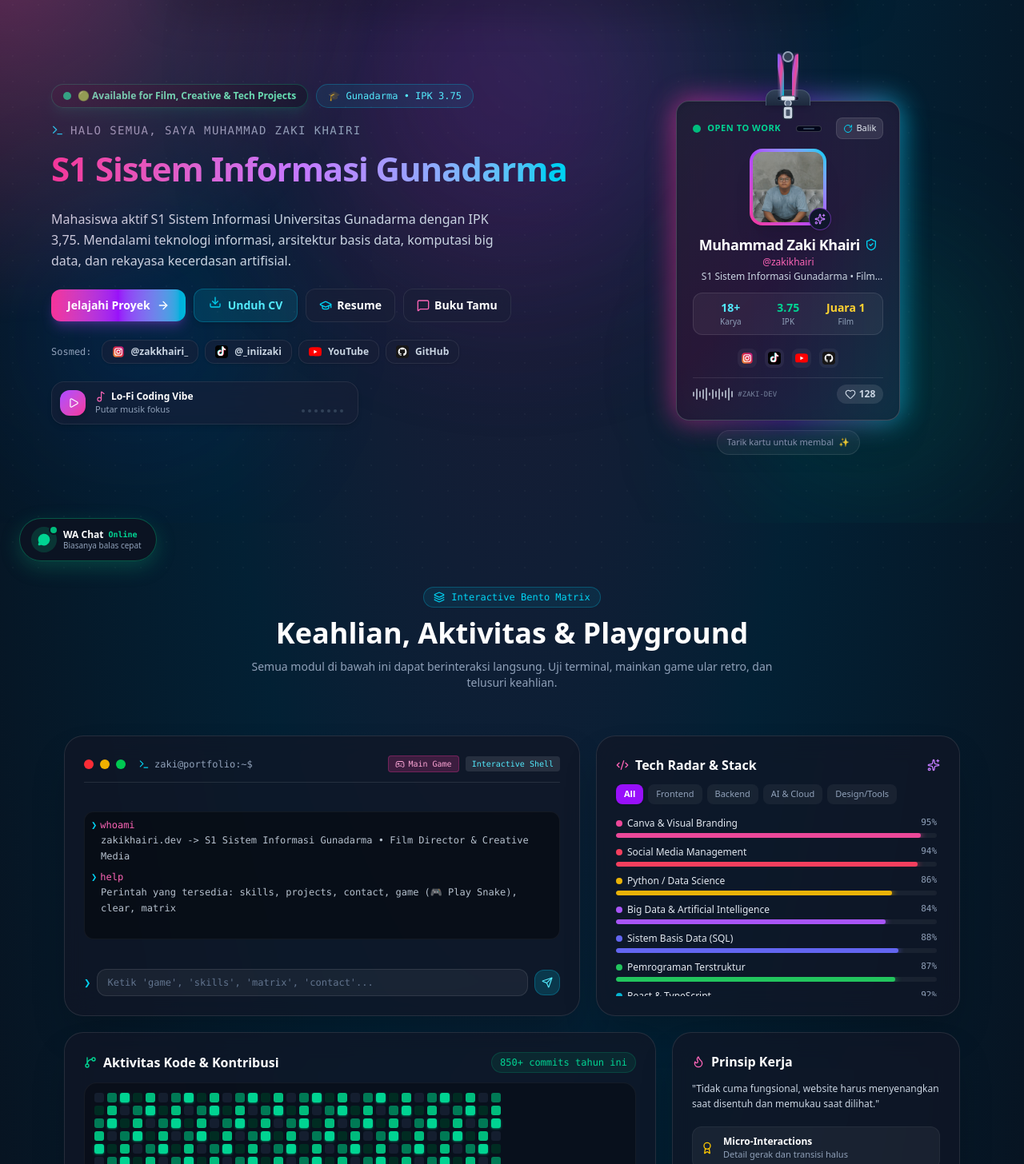
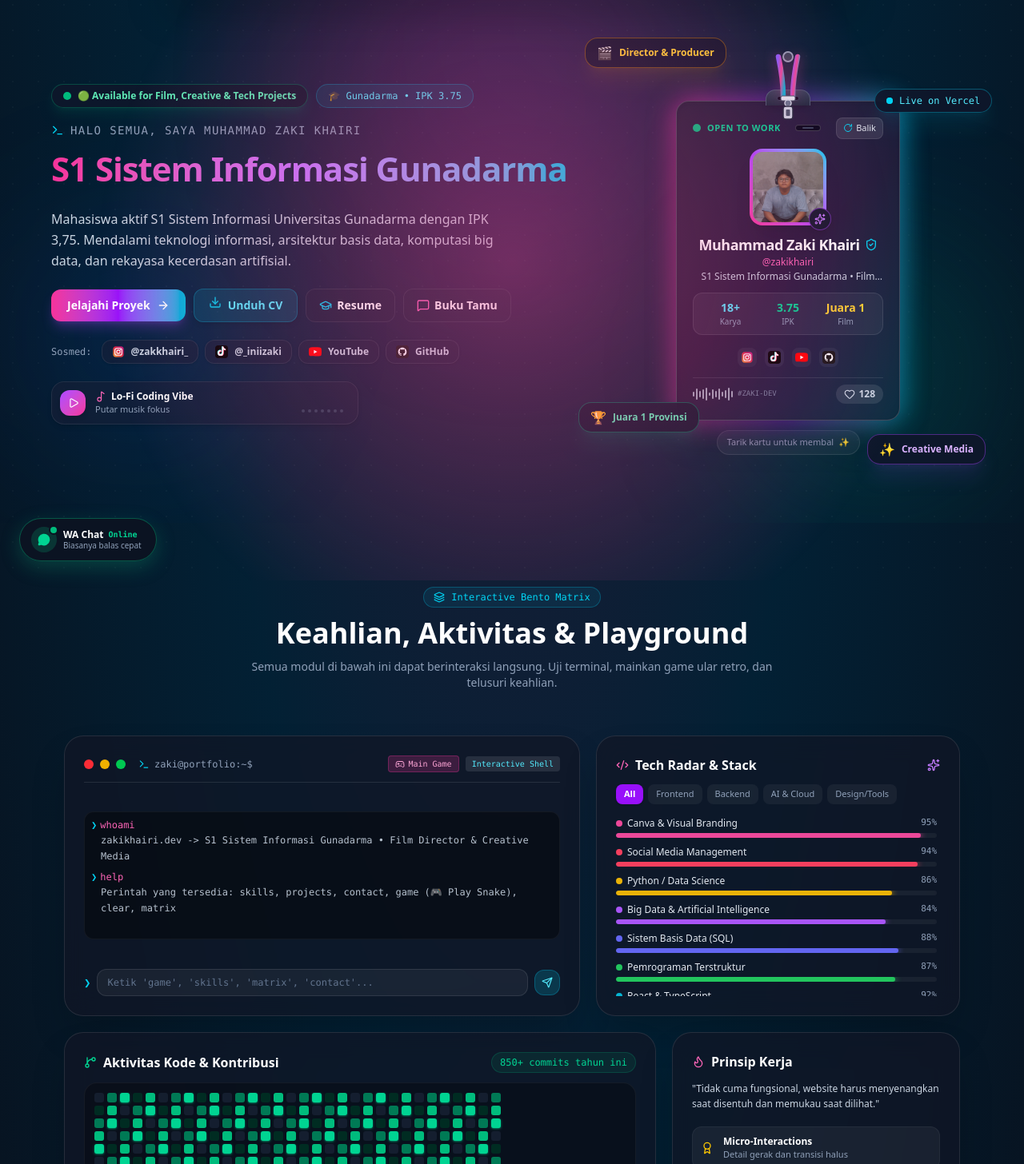
Before and after one commit to zakikhairi/porto-zakkhairi, a React (Vite) app: page / in a window 1280 px wide. Shown: the part 74-1530 px from the top of the page at 80% size. Built offline with nearby package versions, Linux system fonts and the light colour scheme.

Commit message:
Optimize performance to eliminate lag (zero-rerender cursor & spotlight) and add rich animations (floating badges, card glass shine, Vercel radar)

```diff
--- a/src/App.tsx
+++ b/src/App.tsx
@@ -1,4 +1,4 @@
-import { useState, useEffect } from 'react';
+import { useState, useEffect, useRef, memo } from 'react';
 import { Navbar } from './components/Navbar';
 import { HeroSection } from './components/HeroSection';
 import { BentoGrid } from './components/BentoGrid';
@@ -15,6 +15,39 @@ import { initialProfile, initialProjects, initialSkills, initialGuestbook, theme
 import type { ProfileData, Project, Skill, GuestbookEntry, ThemeKey } from './types/portfolio';
 import { sounds } from './utils/soundEffects';
 import { Sliders, Sparkles } from 'lucide-react';
+
+// Isolated high-performance spotlight glow to prevent re-rendering root App on mousemove
+const SpotlightGlow = memo(({ glowColor }: { glowColor: string }) => {
+  const spotlightRef = useRef<HTMLDivElement>(null);
+
+  useEffect(() => {
+    let ticking = false;
+    const handleMouseMove = (e: MouseEvent) => {
+      if (!ticking) {
+        requestAnimationFrame(() => {
+          if (spotlightRef.current) {
+            spotlightRef.current.style.background = `radial-gradient(650px at ${e.clientX}px ${e.clientY}px, ${glowColor}, transparent 80%)`;
+          }
+          ticking = false;
+        });
+        ticking = true;
+      }
+    };
+
+    window.addEventListener('mousemove', handleMouseMove, { passive: true });
+    return () => window.removeEventListener('mousemove', handleMouseMove);
+  }, [glowColor]);
+
+  return (
+    <div
+      ref={spotlightRef}
+      className="pointer-events-none fixed inset-0 z-30 transition-opacity duration-300 will-change-[background]"
+      style={{
+        background: `radial-gradient(650px at 50% 50%, ${glowColor}, transparent 80%)`
+      }}
+    />
+  );
+});
 
 export function App() {
   // Local storage state initialization with fallbacks
@@ -150,17 +183,6 @@ export function App() {
     return () => window.removeEventListener('keydown', handleKeyDown);
   }, []);
 
-  // Mouse cursor spotlight tracker
-  const [mousePos, setMousePos] = useState({ x: 0, y: 0 });
-
-  useEffect(() => {
-    const handleMouseMove = (e: MouseEvent) => {
-      setMousePos({ x: e.clientX, y: e.clientY });
-    };
-    window.addEventListener('mousemove', handleMouseMove);
-    return () => window.removeEventListener('mousemove', handleMouseMove);
-  }, []);
-
   // Save to localStorage when state changes
   useEffect(() => {
     localStorage.setItem('portfolio_profile', JSON.stringify(profile));
@@ -256,12 +278,7 @@ export function App() {
       )}
 
       {/* Interactive Cursor Ambient Glow Spotlight */}
-      <div
-        className="pointer-events-none fixed inset-0 z-30 transition-opacity duration-300"
-        style={{
-          background: `radial-gradient(600px at ${mousePos.x}px ${mousePos.y}px, ${currentTheme.glowColor}, transparent 80%)`
-        }}
-      />
+      <SpotlightGlow glowColor={currentTheme.glowColor} />
 
       {/* Grid Pattern Background Layer */}
       <div
--- a/src/components/BentoGrid.tsx
+++ b/src/components/BentoGrid.tsx
@@ -214,7 +214,7 @@ export const BentoGrid: React.FC<BentoGridProps> = ({ skills, profile }) => {
       {/* Bento Grid Layout */}
       <div className="grid grid-cols-1 md:grid-cols-12 gap-5">
         {/* Module 1: Interactive Terminal Console / Snake Game (Col 7) */}
-        <div className="md:col-span-7 glass-panel rounded-3xl p-6 border border-white/10 flex flex-col justify-between relative overflow-hidden shadow-2xl group hover:border-cyan-500/40 transition">
+        <div className="md:col-span-7 glass-panel card-shine-container rounded-3xl p-6 border border-white/10 flex flex-col justify-between relative overflow-hidden shadow-2xl group hover:border-cyan-500/40 hover:-translate-y-1 transition-all duration-300">
           {/* Terminal Window Top Bar */}
           <div className="flex items-center justify-between border-b border-white/10 pb-3 mb-4">
             <div className="flex items-center gap-2">
@@ -394,7 +394,7 @@ export const BentoGrid: React.FC<BentoGridProps> = ({ skills, profile }) => {
         </div>
 
         {/* Module 2: Tech Radar / Skills (Col 5) */}
-        <div className="md:col-span-5 glass-panel rounded-3xl p-6 border border-white/10 flex flex-col justify-between shadow-2xl group hover:border-purple-500/40 transition">
+        <div className="md:col-span-5 glass-panel card-shine-container rounded-3xl p-6 border border-white/10 flex flex-col justify-between shadow-2xl group hover:border-purple-500/40 hover:-translate-y-1 transition-all duration-300">
           <div>
             <div className="flex items-center justify-between mb-3">
               <h3 className="font-bold text-white text-base flex items-center gap-2">
@@ -452,7 +452,7 @@ export const BentoGrid: React.FC<BentoGridProps> = ({ skills, profile }) => {
         </div>
 
         {/* Module 3: GitHub Activity Heatmap Simulation (Col 8) */}
-        <div className="md:col-span-8 glass-panel rounded-3xl p-6 border border-white/10 shadow-2xl flex flex-col justify-between group hover:border-emerald-500/40 transition">
+        <div className="md:col-span-8 glass-panel card-shine-container rounded-3xl p-6 border border-white/10 shadow-2xl flex flex-col justify-between group hover:border-emerald-500/40 hover:-translate-y-1 transition-all duration-300">
           <div className="flex items-center justify-between mb-3">
             <div className="flex items-center gap-2">
               <GitBranch className="w-4 h-4 text-emerald-400" />
@@ -503,7 +503,7 @@ export const BentoGrid: React.FC<BentoGridProps> = ({ skills, profile }) => {
         </div>
 
         {/* Module 4: Quick Philosophy & Superpowers (Col 4) */}
-        <div className="md:col-span-4 glass-panel rounded-3xl p-6 border border-white/10 shadow-2xl flex flex-col justify-between group hover:border-pink-500/40 transition">
+        <div className="md:col-span-4 glass-panel card-shine-container rounded-3xl p-6 border border-white/10 shadow-2xl flex flex-col justify-between group hover:border-pink-500/40 hover:-translate-y-1 transition-all duration-300">
           <div>
             <div className="flex items-center gap-2 mb-3">
               <Flame className="w-4 h-4 text-pink-400" />
--- a/src/components/HeroSection.tsx
+++ b/src/components/HeroSection.tsx
@@ -308,8 +308,35 @@ export const HeroSection: React.FC<HeroProps> = ({ profile }) => {
           </div>
         </div>
 
-        {/* Right Column: 3D Lanyard Interactive Badge */}
-        <div className="lg:col-span-5 flex flex-col items-center justify-center">
+        {/* Right Column: 3D Lanyard Interactive Badge with Floating Badges */}
+        <div className="lg:col-span-5 flex flex-col items-center justify-center relative">
+          {/* Top Left Floating Satellite Pill */}
+          <div className="hidden sm:flex items-center gap-2 px-3.5 py-1.5 rounded-2xl bg-slate-900/90 border border-amber-500/40 text-amber-300 text-xs font-semibold shadow-xl shadow-amber-500/10 backdrop-blur-md absolute -top-4 -left-6 z-20 animate-float-slow select-none pointer-events-none">
+            <span className="text-base">🎬</span>
+            <span>Director & Producer</span>
+          </div>
+
+          {/* Top Right Floating Satellite Pill */}
+          <div className="hidden sm:flex items-center gap-2 px-3.5 py-1.5 rounded-2xl bg-slate-900/90 border border-cyan-500/40 text-cyan-300 text-xs font-mono shadow-xl shadow-cyan-500/10 backdrop-blur-md absolute top-12 -right-6 z-20 animate-float-reverse select-none pointer-events-none">
+            <span className="relative flex h-2 w-2">
+              <span className="animate-ping absolute inline-flex h-full w-full rounded-full bg-cyan-400 opacity-75"></span>
+              <span className="relative inline-flex rounded-full h-2 w-2 bg-cyan-400"></span>
+            </span>
+            <span>Live on Vercel</span>
+          </div>
+
+          {/* Bottom Left Floating Satellite Pill */}
+          <div className="hidden sm:flex items-center gap-2 px-3.5 py-1.5 rounded-2xl bg-slate-900/90 border border-emerald-500/40 text-emerald-300 text-xs font-semibold shadow-xl shadow-emerald-500/10 backdrop-blur-md absolute bottom-8 -left-8 z-20 animate-float-reverse select-none pointer-events-none">
+            <span className="text-base">🏆</span>
+            <span>Juara 1 Provinsi</span>
+          </div>
+
+          {/* Bottom Right Floating Satellite Pill */}
+          <div className="hidden sm:flex items-center gap-2 px-3.5 py-1.5 rounded-2xl bg-slate-900/90 border border-purple-500/40 text-purple-300 text-xs font-semibold shadow-xl shadow-purple-500/10 backdrop-blur-md absolute -bottom-2 -right-4 z-20 animate-float-slow select-none pointer-events-none">
+            <span className="text-base">✨</span>
+            <span>Creative Media</span>
+          </div>
+
           <InteractiveLanyard profile={profile} />
         </div>
       </div>
--- a/src/components/InteractiveLanyard.tsx
+++ b/src/components/InteractiveLanyard.tsx
@@ -15,6 +15,7 @@ export const InteractiveLanyard: React.FC<LanyardProps> = ({ profile }) => {
   const [pos, setPos] = useState({ x: 0, y: 0 });
   const [rot, setRot] = useState({ x: 0, y: 0, z: 0 });
   const [isDragging, setIsDragging] = useState(false);
+  const [isSpringing, setIsSpringing] = useState(false);
   const [isFlipped, setIsFlipped] = useState(false);
   const [likes, setLikes] = useState(128);
   const [hasLiked, setHasLiked] = useState(false);
@@ -23,20 +24,22 @@ export const InteractiveLanyard: React.FC<LanyardProps> = ({ profile }) => {
   const dragStartRef = useRef({ x: 0, y: 0 });
   const currentPosRef = useRef({ x: 0, y: 0 });
   const animFrameRef = useRef<number | null>(null);
+  const moveRafRef = useRef<number | null>(null);
   const velocityRef = useRef({ vx: 0, vy: 0 });
   const lastMoveTimeRef = useRef(0);
 
   // Smooth, lively spring-back animation with release inertia and oscillations
   useEffect(() => {
     if (!isDragging) {
+      setIsSpringing(true);
       // Inherit user's drag fling velocity for realistic inertia
-      let vx = Math.max(-28, Math.min(28, velocityRef.current.vx));
-      let vy = Math.max(-28, Math.min(28, velocityRef.current.vy));
+      let vx = Math.max(-24, Math.min(24, velocityRef.current.vx));
+      let vy = Math.max(-24, Math.min(24, velocityRef.current.vy));
       velocityRef.current = { vx: 0, vy: 0 };
 
       // Tuned spring and damping for a delightful, bouncy pendulum swing
-      const spring = 0.08;
-      const damping = 0.85;
+      const spring = 0.09;
+      const damping = 0.84;
 
       const step = () => {
         const dx = 0 - currentPosRef.current.x;
@@ -57,18 +60,20 @@ export const InteractiveLanyard: React.FC<LanyardProps> = ({ profile }) => {
           z: currentPosRef.current.x * 0.07 + vx * 0.2
         });
 
-        if (Math.abs(vx) > 0.06 || Math.abs(vy) > 0.06 || Math.abs(dx) > 0.1 || Math.abs(dy) > 0.1) {
+        if (Math.abs(vx) > 0.08 || Math.abs(vy) > 0.08 || Math.abs(dx) > 0.15 || Math.abs(dy) > 0.15) {
           animFrameRef.current = requestAnimationFrame(step);
         } else {
           setPos({ x: 0, y: 0 });
           setRot({ x: 0, y: 0, z: 0 });
           currentPosRef.current = { x: 0, y: 0 };
+          setIsSpringing(false);
         }
       };
 
       animFrameRef.current = requestAnimationFrame(step);
       return () => {
         if (animFrameRef.current) cancelAnimationFrame(animFrameRef.current);
+        if (moveRafRef.current) cancelAnimationFrame(moveRafRef.current);
       };
     }
   }, [isDragging]);
@@ -105,12 +110,18 @@ export const InteractiveLanyard: React.FC<LanyardProps> = ({ profile }) => {
     lastMoveTimeRef.current = now;
 
     currentPosRef.current = { x: nx, y: ny };
-    setPos({ x: nx, y: ny });
-    setRot({
-      x: -ny * 0.16 + vy * 0.35,
-      y: nx * 0.16 + vx * 0.35,
-      z: nx * 0.07 + vx * 0.2
-    });
+
+    if (!moveRafRef.current) {
+      moveRafRef.current = requestAnimationFrame(() => {
+        setPos({ x: currentPosRef.current.x, y: currentPosRef.current.y });
+        setRot({
+          x: -currentPosRef.current.y * 0.16 + velocityRef.current.vy * 0.35,
+          y: currentPosRef.current.x * 0.16 + velocityRef.current.vx * 0.35,
+          z: currentPosRef.current.x * 0.07 + velocityRef.current.vx * 0.2
+        });
+        moveRafRef.current = null;
+      });
+    }
   };
 
   const handleEnd = () => {
@@ -203,13 +214,6 @@ export const InteractiveLanyard: React.FC<LanyardProps> = ({ profile }) => {
             <stop offset="50%" stopColor="#ec4899" />
             <stop offset="100%" stopColor="#06b6d4" />
           </linearGradient>
-          <filter id="glow">
-            <feGaussianBlur stdDeviation="2.5" result="coloredBlur"/>
-            <feMerge>
-              <feMergeNode in="coloredBlur"/>
-              <feMergeNode in="SourceGraphic"/>
-            </feMerge>
-          </filter>
         </defs>
 
         {/* Lanyard Top Anchor Loop */}
@@ -222,7 +226,7 @@ export const InteractiveLanyard: React.FC<LanyardProps> = ({ profile }) => {
           stroke="url(#lanyardGradient)"
           strokeWidth="6.5"
           strokeLinecap="round"
-          filter="url(#glow)"
+          className="drop-shadow-[0_0_8px_rgba(236,72,153,0.45)]"
         />
         <path
           d={`M ${anchorX + 12} 4 Q ${anchorX + 6 + pos.x * 0.35} ${32 + pos.y * 0.35} ${cardTopX + 6} ${cardTopY - 14}`}
@@ -230,7 +234,7 @@ export const InteractiveLanyard: React.FC<LanyardProps> = ({ profile }) => {
           stroke="url(#lanyardGradient)"
           strokeWidth="6.5"
           strokeLinecap="round"
-          filter="url(#glow)"
+          className="drop-shadow-[0_0_8px_rgba(236,72,153,0.45)]"
         />
 
         {/* Metallic Ribbon Clamp / Buckle */}
@@ -287,7 +291,8 @@ export const InteractiveLanyard: React.FC<LanyardProps> = ({ profile }) => {
           transform: `translate3d(${pos.x}px, ${pos.y}px, 0px) rotateX(${rot.x}deg) rotateY(${rot.y + (isFlipped ? 180 : 0)}deg) rotateZ(${rot.z}deg)`,
           transformOrigin: 'top center',
           transformStyle: 'preserve-3d',
-          transition: isDragging ? 'none' : 'transform 0.5s cubic-bezier(0.175, 0.885, 0.32, 1.275)',
+          transition: isDragging || isSpringing ? 'none' : 'transform 0.45s cubic-bezier(0.175, 0.885, 0.32, 1.275)',
+          willChange: 'transform',
           cursor: isDragging ? 'grabbing' : 'grab',
           WebkitUserDrag: 'none',
           userSelect: 'none'
--- a/src/index.css
+++ b/src/index.css
@@ -129,24 +129,92 @@
   }
 }
 
+@keyframes float-reverse {
+  0%, 100% {
+    transform: translateY(0px) rotate(0deg);
+  }
+  50% {
+    transform: translateY(8px) rotate(-1deg);
+  }
+}
+
 .animate-float-slow {
   animation: float-slow 4s ease-in-out infinite;
+  will-change: transform;
+}
+
+.animate-float-reverse {
+  animation: float-reverse 4.5s ease-in-out infinite;
+  will-change: transform;
+}
+
+/* Shimmer Light Sweep across cards and badges */
+@keyframes shimmer-sweep {
+  0% {
+    transform: translateX(-150%) skewX(-20deg);
+  }
+  50%, 100% {
+    transform: translateX(250%) skewX(-20deg);
+  }
+}
+
+.animate-shimmer {
+  animation: shimmer-sweep 3s ease-in-out infinite;
+}
+
+/* Gradient Color Flow */
+@keyframes gradient-flow {
+  0% {
+    background-position: 0% 50%;
+  }
+  50% {
+    background-position: 100% 50%;
+  }
+  100% {
+    background-position: 0% 50%;
+  }
+}
+
+.animate-gradient-flow {
+  background-size: 200% 200%;
+  animation: gradient-flow 6s ease infinite;
 }
 
 /* Pulse Glow */
 @keyframes pulse-glow {
   0%, 100% {
-    opacity: 0.6;
+    opacity: 0.5;
     transform: scale(1);
   }
   50% {
-    opacity: 0.9;
-    transform: scale(1.05);
+    opacity: 0.85;
+    transform: scale(1.04);
   }
 }
 
 .animate-pulse-glow {
-  animation: pulse-glow 3s ease-in-out infinite;
+  animation: pulse-glow 3.5s ease-in-out infinite;
+  will-change: transform, opacity;
+}
+
+/* Radar Ping for Live Status */
+@keyframes radar-ring {
+  0% {
+    transform: scale(0.9);
+    opacity: 0.8;
+  }
+  70% {
+    transform: scale(1.8);
+    opacity: 0;
+  }
+  100% {
+    transform: scale(1.8);
+    opacity: 0;
+  }
+}
+
+.animate-radar {
+  animation: radar-ring 2s cubic-bezier(0, 0, 0.2, 1) infinite;
 }
 
 /* Shimmer Gradient Text */
@@ -155,3 +223,31 @@
   -webkit-background-clip: text;
   color: transparent;
 }
+
+/* Card Shine Overlay Effect */
+.card-shine-container {
+  position: relative;
+  overflow: hidden;
+}
+
+.card-shine-container::after {
+  content: '';
+  position: absolute;
+  top: -50%;
+  left: -50%;
+  width: 200%;
+  height: 200%;
+  background: linear-gradient(
+    60deg,
+    transparent 35%,
+    rgba(255, 255, 255, 0.08) 50%,
+    transparent 65%
+  );
+  transform: translateX(-100%);
+  transition: transform 0.6s ease;
+  pointer-events: none;
+}
+
+.card-shine-container:hover::after {
+  transform: translateX(100%);
+}
```
Also changed, not shown: src/components/CustomCursor.tsx (+69 -22 lines), src/components/ProjectsSection.tsx (+18 -5 lines).
